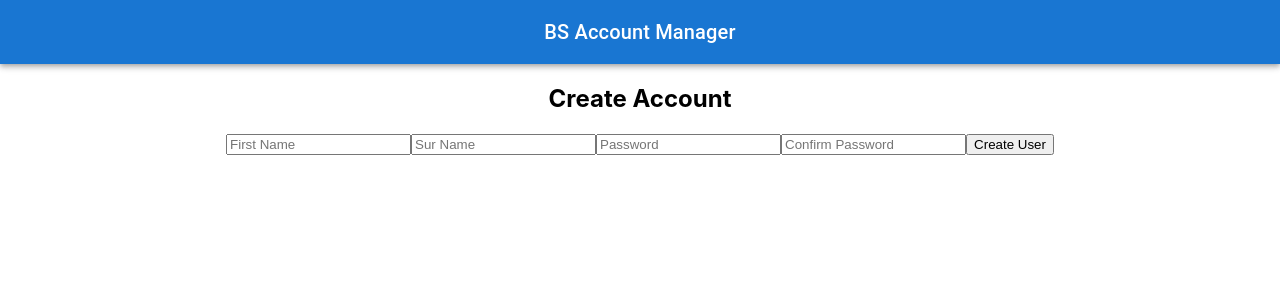
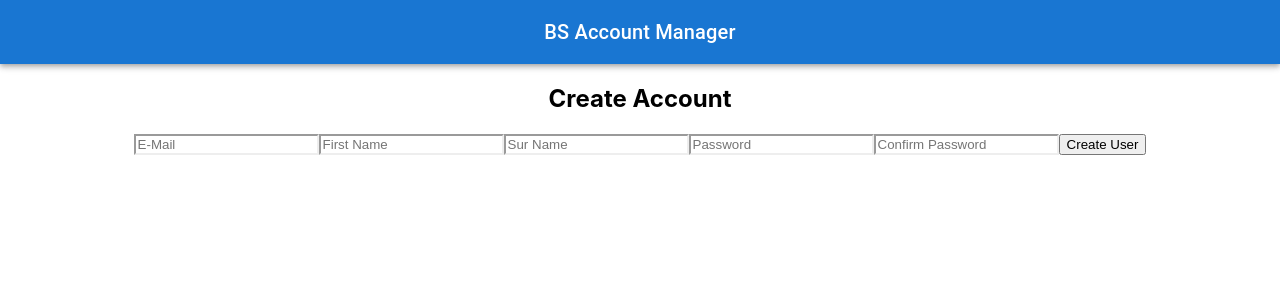
Before and after one commit to serhatbsts/account-manager, a React (Create React App) app: page /createUser in a window 1280 px wide. Shown: the top 300 px of the page. Built offline with nearby package versions, Linux system fonts and the light colour scheme.

Commit message:
Necessary actions were taken to check that the e-mail was previously registered in the frontend.

```diff
--- a/src/components/CreateUserPage/CreateUserPage.js
+++ b/src/components/CreateUserPage/CreateUserPage.js
@@ -1,28 +1,79 @@
 import React, { useState } from 'react';
 import './CreateUserPage.css';
-import {preReleaseNumber} from "@mui/material";
 
 const CreateUserPage = () => {
+    const [email, setEmail] = useState('');
     const [name, setName] = useState('');
     const [surName, setSurName] = useState('');
-    const [password, setPassword] = useState(preReleaseNumber);
-    const [confirmPassword, setConfirmPassword] = useState(preReleaseNumber);
+    const [password, setPassword] = useState('');
+    const [confirmPassword, setConfirmPassword] = useState('');
     const [error, setError] = useState(null);
     const [success, setSuccess] = useState(false);
+    const [errors, setErrors] = useState({
+        email: false,
+        name: false,
+        surName: false,
+        password: false,
+        confirmPassword: false
+    });
 
     const handleCreateAccount = async () => {
+        let hasError = false;
+        const newErrors = { ...errors };
+
+        // Check for empty fields
+        if (!email || !name || !surName || !password || !confirmPassword) {
+            newErrors.email = !email;
+            newErrors.name = !name;
+            newErrors.surName = !surName;
+            newErrors.password = !password;
+            newErrors.confirmPassword = !confirmPassword;
+            setErrors(newErrors);
+            setError('Please fill in all fields');
+            hasError = true;
+        } else {
+            setErrors({
+                email: false,
+                name: false,
+                surName: false,
+                password: false,
+                confirmPassword: false
+            });
+        }
+
+        // Check if passwords match
         if (password !== confirmPassword) {
             setError('Passwords do not match');
-            return;
+            hasError = true;
         }
 
+        if (hasError) return;
+
         try {
+            // Check if email is already registered
+            const emailCheckResponse = await fetch('/users/checkEmail', {
+                method: 'POST',
+                headers: {
+                    'Content-Type': 'application/json',
+                },
+                body: JSON.stringify({ email }),
+            });
+
+            if (emailCheckResponse.status === 409) {
+                setError('Email is already registered');
+                return;
+            } else if (!emailCheckResponse.ok) {
+                setError('Failed to check email');
+                return;
+            }
+
+            // Create user
             const response = await fetch('/users/createUser', {
                 method: 'POST',
                 headers: {
                     'Content-Type': 'application/json',
                 },
-                body: JSON.stringify({ name, surName, password }),
+                body: JSON.stringify({ email, name, surName, password }),
             });
 
             if (response.ok) {
@@ -45,28 +96,39 @@ const CreateUserPage = () => {
             {error && <p className="error">{error}</p>}
             {success && <p className="success">Account created successfully!</p>}
             <input
+                type="email"
+                placeholder="E-Mail"
+                value={email}
+                onChange={(e) => setEmail(e.target.value)}
+                style={{ borderColor: errors.email ? 'red' : 'initial' }}
+            />
+            <input
                 type="text"
                 placeholder="First Name"
                 value={name}
                 onChange={(e) => setName(e.target.value)}
+                style={{ borderColor: errors.name ? 'red' : 'initial' }}
             />
             <input
                 type="text"
                 placeholder="Sur Name"
                 value={surName}
                 onChange={(e) => setSurName(e.target.value)}
+                style={{ borderColor: errors.surName ? 'red' : 'initial' }}
             />
             <input
                 type="password"
                 placeholder="Password"
                 value={password}
                 onChange={(e) => setPassword(e.target.value)}
+                style={{ borderColor: errors.password ? 'red' : 'initial' }}
             />
             <input
                 type="password"
                 placeholder="Confirm Password"
                 value={confirmPassword}
                 onChange={(e) => setConfirmPassword(e.target.value)}
+                style={{ borderColor: errors.confirmPassword ? 'red' : 'initial' }}
             />
             <button onClick={handleCreateAccount}>Create User</button>
         </div>
--- a/src/components/LoginPage/LoginPage.js
+++ b/src/components/LoginPage/LoginPage.js
@@ -1,10 +1,9 @@
 import React, { useState } from 'react';
 import './LoginPage.css';
-import {preReleaseNumber} from "@mui/material";
 
 const LoginPage = () => {
-    const [name, setName] = useState("");
-    const [password, setPassword] = useState("");
+    const [email, setemail] = useState('');
+    const [password, setPassword] = useState('');
 
     const handleLogin = async () => {
         const response = await fetch('/users/login', {
@@ -12,12 +11,16 @@ const LoginPage = () => {
             headers: {
                 'Content-Type': 'application/json',
             },
-            body: JSON.stringify({ name, password }),
+            body:JSON.stringify({
+                email:email,
+                password:parseInt(password,10)
+            })
+
         });
 
         if (response.ok) {
-            const user = await response.json();
-            alert('Login successful');
+            const message = await response.text();
+            alert(message);
             // Hesap sayfasına yönlendirin
         } else {
             alert('Login failed');
@@ -27,7 +30,7 @@ const LoginPage = () => {
     return (
         <div className="container">
             <h1>Login</h1>
-            <input type="text" placeholder="Name" value={name} onChange={(e) => setName(e.target.value)} />
+            <input type="email" placeholder="Email" value={email} onChange={(e) => setemail(e.target.value)} />
             <input type="password" placeholder="Password" value={password} onChange={(e) => setPassword(e.target.value)} />
             <button onClick={handleLogin}>Login</button>
         </div>
```
